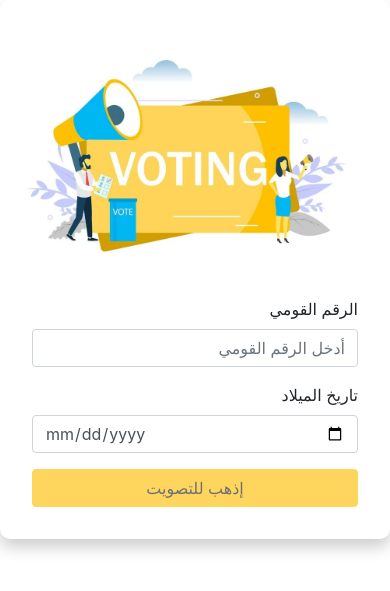
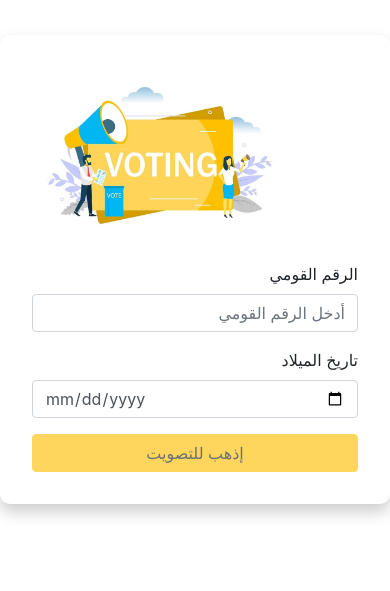
Before and after one commit to AbdallahAhmed0/Voting-System, a plain HTML site: page login/login.html in a window 390 px wide. Shown: the part 153-744 px from the top of the page. Drawn offline with nearby package versions, Linux system fonts and the light colour scheme.

Commit message:
add media query to image inlogin

```diff
--- a/login/login.css
+++ b/login/login.css
@@ -19,6 +19,11 @@ body, html {
     width: 350px; /* Adjust the width to your liking */
     height: auto;
     margin-bottom: 20px; /* Space between the image and the form */
+}
+@media (max-width: 768px) {
+    .login-image {
+        width: 250px;
+    }
 }
 .form-group label {
     text-align: right;
```
